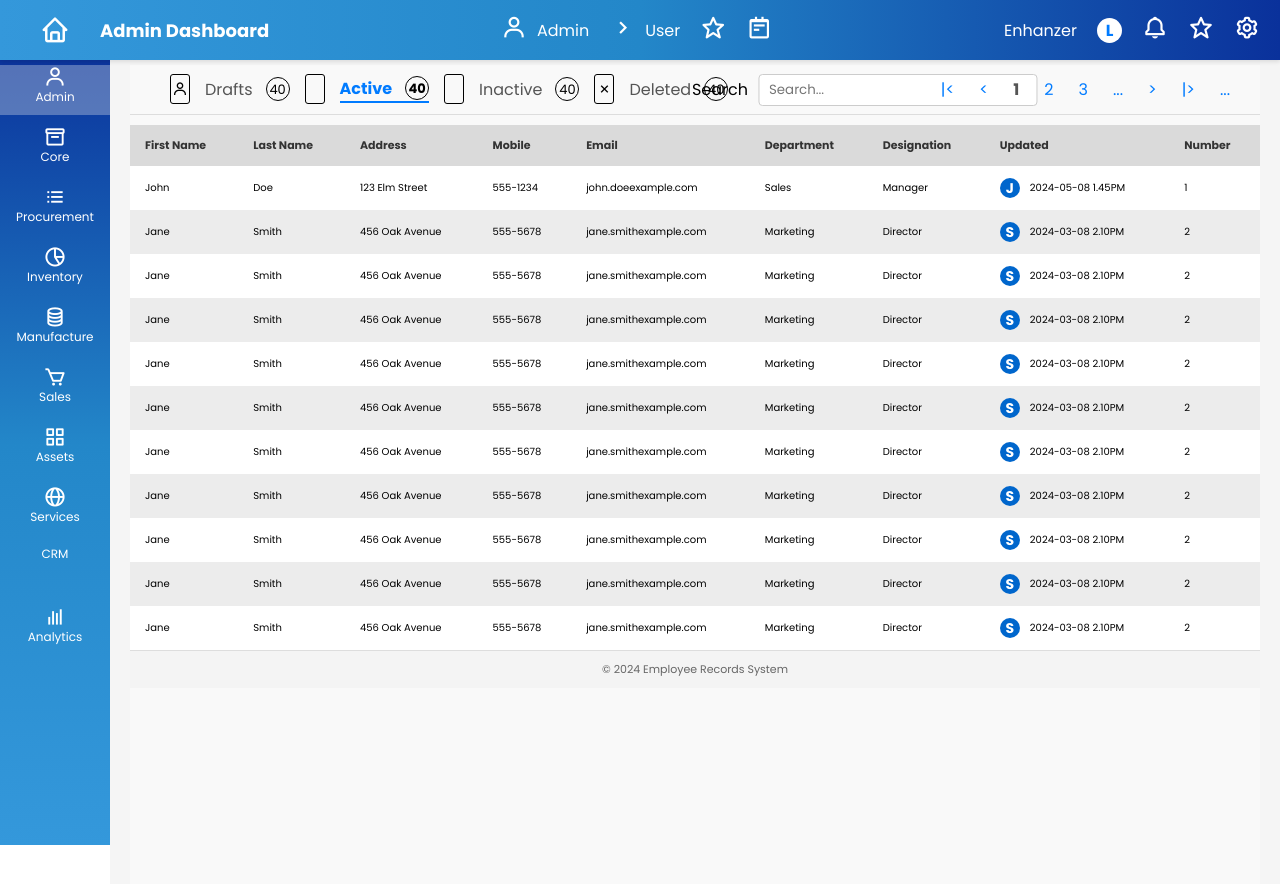
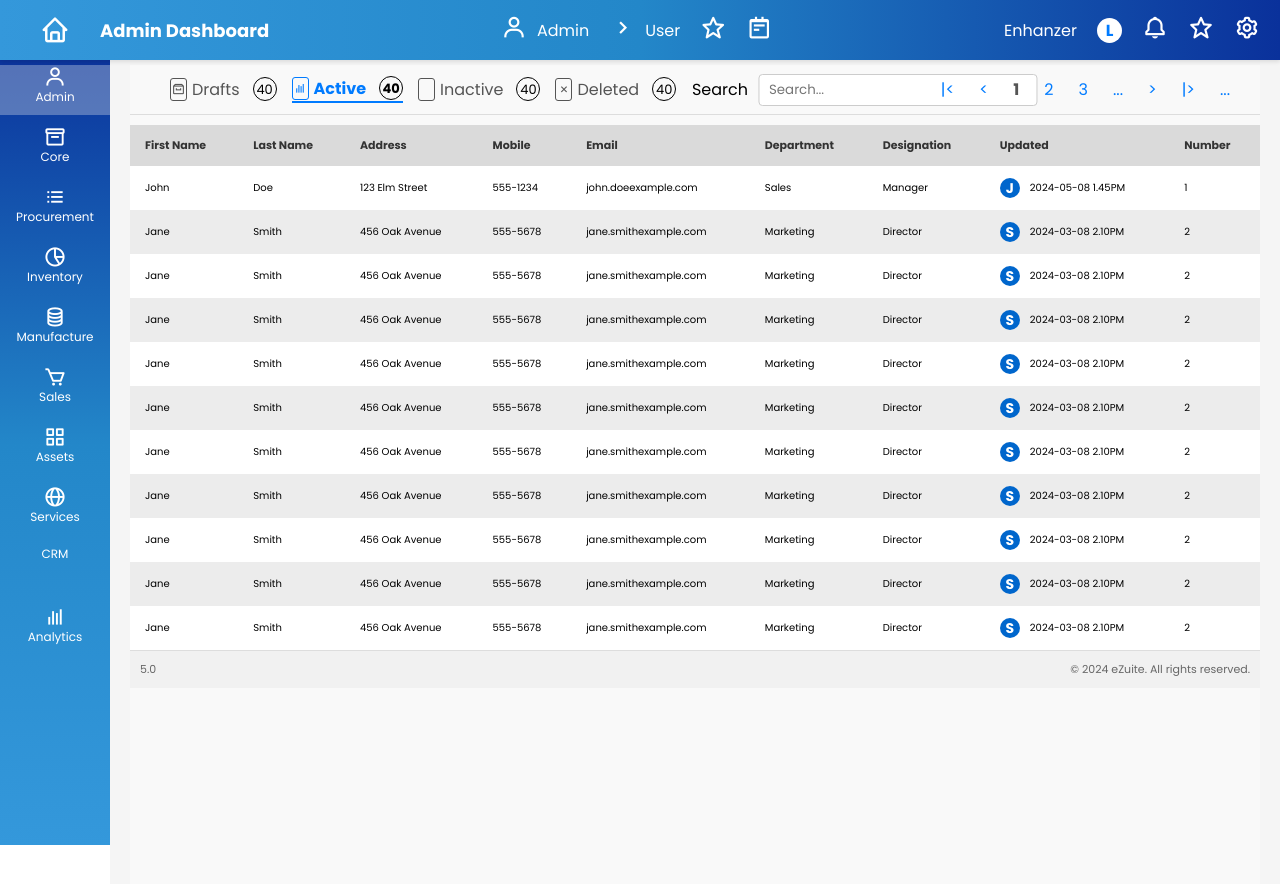
Before and after one commit to Kalana0001/enhanzer_technical_assignment, an Angular app in the folder AdminPanel/: page / in a window 1280 px wide. Shown: the top 884 px of the page. Built offline with nearby package versions, Linux system fonts and the light colour scheme.

Commit message:
6 commit

```diff
--- a/AdminPanel/src/app/app.component.ts
+++ b/AdminPanel/src/app/app.component.ts
@@ -4,11 +4,12 @@ import { HeaderComponent } from './header/header.component';
 import { SidebarComponent } from './sidebar/sidebar.component';
 import { HomeComponent } from './home/home.component';
 import { NavbarComponent } from './navbar/navbar.component';
+import { FooterComponent } from './footer/footer.component';
 
 @Component({
   selector: 'app-root',
   standalone: true,
-  imports: [RouterOutlet, HeaderComponent, SidebarComponent, HomeComponent, NavbarComponent],
+  imports: [RouterOutlet, HeaderComponent, SidebarComponent, HomeComponent, NavbarComponent, FooterComponent],
   templateUrl: './app.component.html',
   styleUrl: './app.component.css'
 })
--- /dev/null
+++ b/AdminPanel/src/app/footer/footer.component.html
@@ -0,0 +1,4 @@
+<footer>
+    <p class="left"><i></i>5.0</p>
+    <p class="right">© 2024 eZuite. All rights reserved.</p>
+</footer>
--- a/AdminPanel/src/app/header/header.component.html
+++ b/AdminPanel/src/app/header/header.component.html
@@ -2,10 +2,10 @@
 <div class="header">
     <div class="header">
         <div class="tabs">
-            <span class="active-tab"><i class="bx bx-user"></i></span><div class="tab">Drafts <span class="circle">40</span></div>
-            <span class="active-tab"><i class="bx bx-signal"></i></span><div class="tab active">Active <span class="circle">40</span></div>
-            <span class="active-tab"></span><div class="tab">Inactive <span class="circle">40</span></div>
-            <span class="active-tab"><i class="bx bx-x"></i></span><div class="tab">Deleted <span class="circle">40</span></div>
+            <div class="tab"><span class="active-tab"><i class="bx bx-archive"></i></span>Drafts <span class="circle">40</span></div>
+            <div class="tab active"><span class="active-tab"><i class="bx bx-bar-chart"></i></span>Active <span class="circle">40</span></div>
+            <div class="tab"><span class="active-tab"></span>Inactive <span class="circle">40</span></div>
+            <div class="tab"><span class="active-tab"><i class="bx bx-x"></i></span>Deleted <span class="circle">40</span></div>
         </div>
       </div>
   <div class="search">
--- a/AdminPanel/src/app/home/home.component.html
+++ b/AdminPanel/src/app/home/home.component.html
@@ -196,7 +196,5 @@
       </table>
     </div>
   </main>
-  <footer>
-    <p>© 2024 Employee Records System</p>
-  </footer>
+    <app-footer></app-footer>
   </div>
--- a/AdminPanel/src/app/home/home.component.ts
+++ b/AdminPanel/src/app/home/home.component.ts
@@ -1,9 +1,10 @@
 import { Component } from '@angular/core';
+import { FooterComponent } from '../footer/footer.component';
 
 @Component({
   selector: 'app-home',
   standalone: true,
-  imports: [],
+  imports: [FooterComponent],
   templateUrl: './home.component.html',
   styleUrl: './home.component.css'
 })
--- a/AdminPanel/src/styles.css
+++ b/AdminPanel/src/styles.css
@@ -283,12 +283,6 @@ tbody tr:nth-child(even) {
   font-weight: bold;
 }
 
-footer p {
-  margin: 0;
-  font-size: 11px;
-  color: #666;
-}
-
 /* header-css */
 
 .header {
@@ -323,14 +317,15 @@ footer p {
   border-color: black;
 }
 .active-tab{
-  width: 20px;
-  height: 30px;
+  width: 17px;
+  height: 23px;
   text-align: center;
   border: solid 1px;
   border-radius: 3px;
   display: flex;
   justify-content: center;
   align-items: center;
+  font-size: 13px;
 }
 .tabs .tab {
   display: flex;
@@ -409,3 +404,25 @@ footer p {
   color: #fff;
   margin-left: 10px;
 }
+
+/* footer-css */
+footer {
+  display: flex;
+  justify-content: space-between;
+  align-items: center;
+  padding: 10px;
+  background-color: #f1f1f1;
+}
+
+footer p {
+  margin: 0;
+  font-size: 11px;
+  color: #666;
+}
+.left {
+  text-align: left;
+}
+
+.right {
+  text-align: right;
+}
```
Also changed, not shown: AdminPanel/src/app/footer/footer.component.ts (added, +12 -0 lines), AdminPanel/src/app/footer/footer.component.css (added), 1 other file (tests, documents, lock files or other folders).
